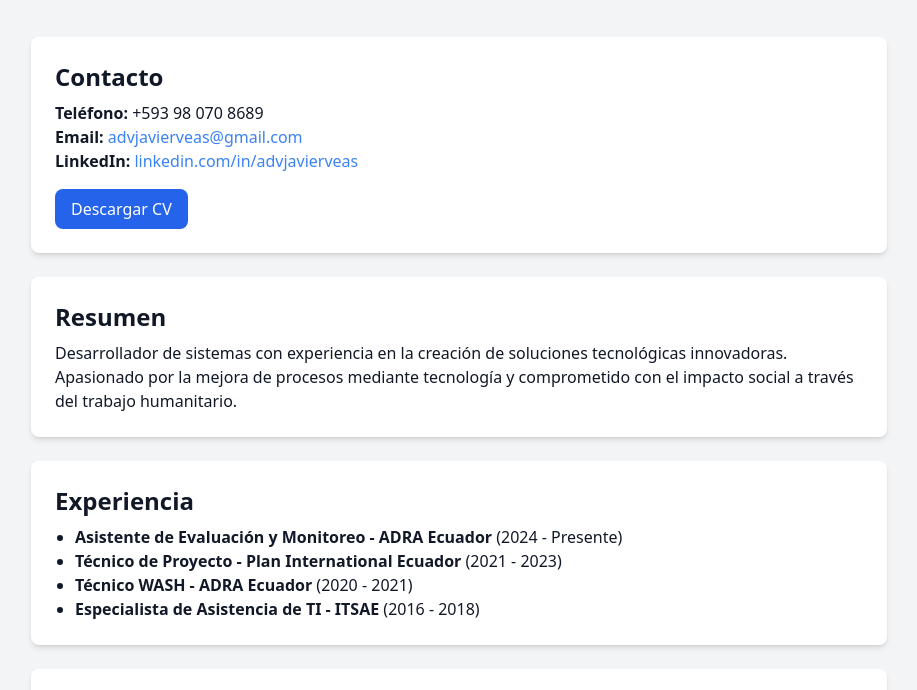
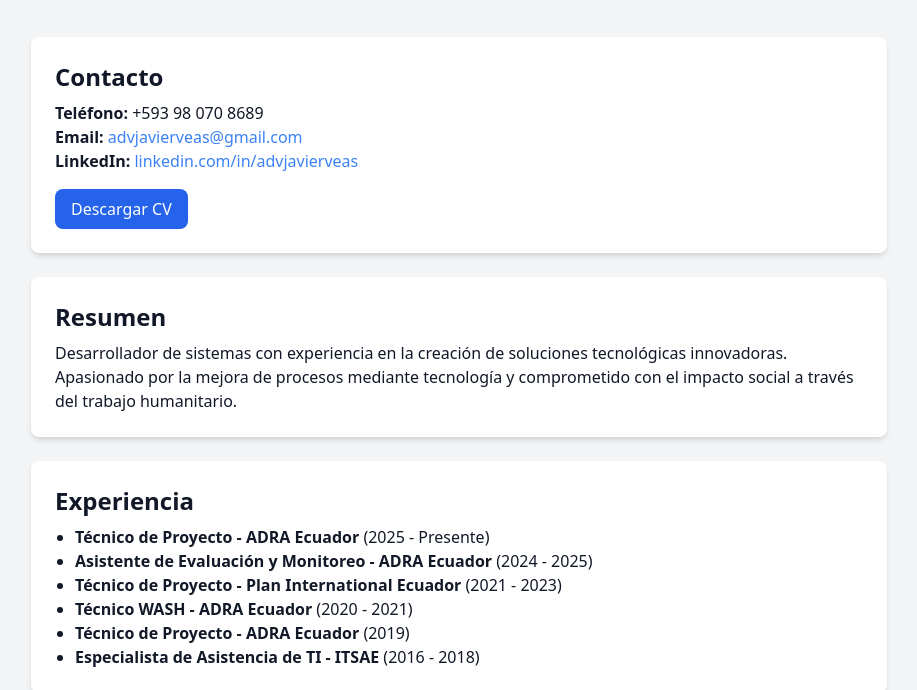
Before and after one commit to advjavierveas/advjavierveas.github.io, a plain HTML site: page index.html in a window 1280 px wide. Shown: the part 255-945 px from the top of the page, without its empty margins (181-1098 px from the left). Drawn offline with nearby package versions, Linux system fonts and the light colour scheme.

Commit message:
Update job titles and durations in index.html
actualización de información de nuevo trabajo en adra ecuador

```diff
--- a/index.html
+++ b/index.html
@@ -30,9 +30,11 @@
         <section class="bg-white p-6 rounded-lg shadow-md mb-6">
             <h2 class="text-2xl font-semibold mb-2">Experiencia</h2>
             <ul class="list-disc pl-5">
-                <li><strong>Asistente de Evaluación y Monitoreo - ADRA Ecuador</strong> (2024 - Presente)</li>
+                <li><strong>Técnico de Proyecto - ADRA Ecuador</strong> (2025 - Presente)</li>
+                <li><strong>Asistente de Evaluación y Monitoreo - ADRA Ecuador</strong> (2024 - 2025)</li>
                 <li><strong>Técnico de Proyecto - Plan International Ecuador</strong> (2021 - 2023)</li>
                 <li><strong>Técnico WASH - ADRA Ecuador</strong> (2020 - 2021)</li>
+                <li><strong>Técnico de Proyecto - ADRA Ecuador</strong> (2019)</li>
                 <li><strong>Especialista de Asistencia de TI - ITSAE</strong> (2016 - 2018)</li>
             </ul>
         </section>
```
